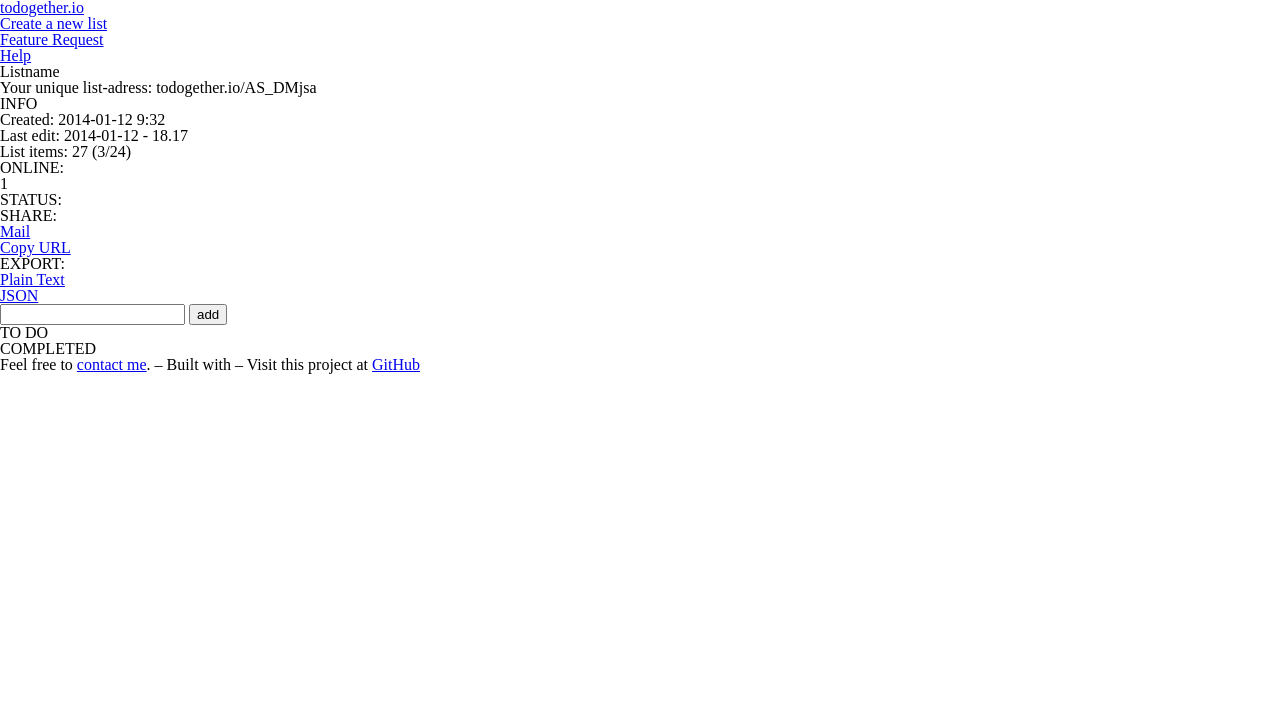
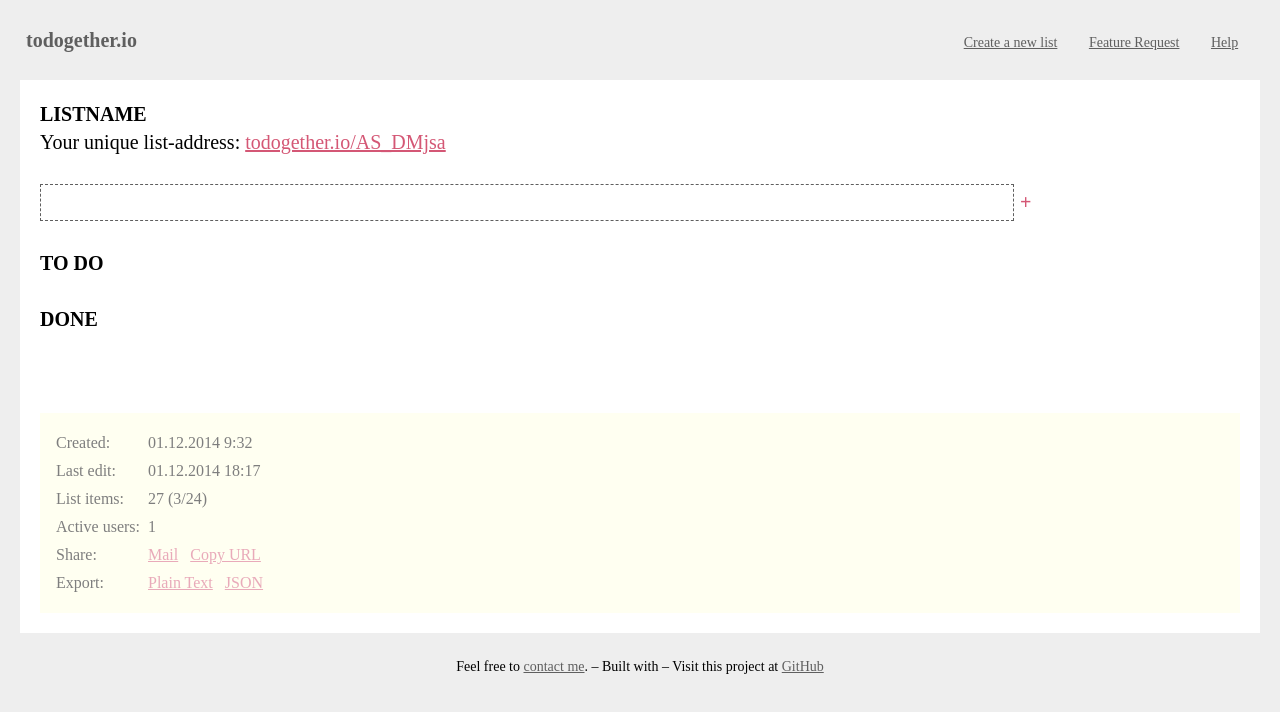
Before and after one commit to axani/todogether.io, a website: page list.html in a window 1280 px wide. Drawn offline with nearby package versions, Linux system fonts and the light colour scheme; no server answers.

Commit message:
Add main styling

```diff
--- a/list.html
+++ b/list.html
@@ -11,7 +11,7 @@
         var socket = io.connect()
         var thisList = {}
         var listItemCount = 0;
-        thisList.HTMLcontent = $('.lists').html()
+        thisList.HTMLcontent = $('.sub-lists').html()
         thisList.ID = window.location.pathname;
 
         /* Connect */
@@ -20,7 +20,7 @@
             socket.on('getJSON', function(listJSON) {
                 if (listJSON.HTMLcontent != '') {
                     thisList.HTMLcontent = listJSON.HTMLcontent
-                    $('.lists').html(thisList.HTMLcontent)
+                    $('.sub-lists').html(thisList.HTMLcontent)
 
                     $('.list-item').each(function() {
                         listItemCount++;
@@ -45,7 +45,7 @@
         /* Checklist */
 
         function saveList() {
-            thisList.HTMLcontent = $('.lists').html();
+            thisList.HTMLcontent = $('.sub-lists').html();
             socket.emit('saveList', thisList)
             console.log(thisList);
         }
@@ -60,11 +60,11 @@
                 $('.list-todo').prepend('<li><input type="checkbox" class="checkbox-todo"><span itemID="' + listItemCount + '"class="list-item" contenteditable>' + data + '</span></li>');
                 console.log('Item added');
             } else {
-                $('.lists').html(data.HTMLcontent);
+                $('.sub-lists').html(data.HTMLcontent);
                 console.log('Content replaced' +  data.HTMLcontent);
             };
 
-            thisList.HTMLcontent = $('.lists').html();
+            thisList.HTMLcontent = $('.sub-lists').html();
             saveList();
         });
 
@@ -74,12 +74,12 @@
             // });
 
             $('.datasend').click(function() {
-                var data = $('.data').val();
-                $('.data').val('');
+                var data = $('.list-input').val();
+                $('.list-input').val('');
                 socket.emit('addItem', data);
             });
 
-            $('.data').keypress(function(e) {
+            $('.list-input').keypress(function(e) {
                 if (e.which == 13) {
                     $('.datasend').click().blur();
                 }
@@ -98,7 +98,7 @@
                 console.log($('.list-item[itemID = "' + itemID + '"]').html());
             });
 
-            $('.lists')
+            $('.sub-lists')
                 .on('click', '.list-item', function() {
                     var itemContentBackup = $(this).html();
                     $(this).addClass('active');
@@ -130,7 +130,7 @@
                     updateItem($(this));
                 });
 
-            $('.lists').on('click', '.list-todo .checkbox-todo', function() {
+            $('.sub-lists').on('click', '.list-todo .checkbox-todo', function() {
                 $(this).attr('checked', 'checked');
                 var thisListItem = $(this).parent('li');
                 $('.list-done').prepend('<li>' + thisListItem.html() + '</li>');
@@ -140,7 +140,7 @@
 
             })
 
-            $('.lists').on('click', '.list-done .checkbox-todo', function() {
+            $('.sub-lists').on('click', '.list-done .checkbox-todo', function() {
                 console.log('uncheck');
                 $(this).removeAttr('checked');
                 var thisListItem = $(this).parent('li');
@@ -150,7 +150,7 @@
             })
 
             function updateEntireList() {
-                thisList.HTMLcontent = $('.lists').html();
+                thisList.HTMLcontent = $('.sub-lists').html();
                 socket.emit('coldUpdate', thisList)
             }
         });
@@ -161,36 +161,47 @@
 </head>
 <body>
 
-<div>
-    <h1><a href="#">todogether.io</a></h1>
+<div class="header">
+    <h1><a href="#" class="unstyled-link">todogether.io</a></h1>
     <ul>
         <li><a href="#">Create a new list</a></li>
         <li><a href="#">Feature Request</a></li>
         <li><a href="#">Help</a></li>
     </ul>
 </div>
-<div>
-    <h2>Listname</h2>
-    <p>Your unique list-adress: <span class="list-url">todogether.io/AS_DMjsa</span></p>
+<div class="list">
 
-    <div>
-        <h3>INFO</h3>
-        <ul>
-            <li>Created: 2014-01-12 9:32</li>
-            <li>Last edit: 2014-01-12 - 18.17</li>
-            <li>List items: 27 (3/24)</li>
-        </ul>
+    <h2 class="list-name">Listname</h2>
+    <p>Your unique list-address: <a href='#' class="list-url">todogether.io/AS_DMjsa</a></p>
+
+    <div class="input-area">
+        <input class="list-input edit-border"/><a href="#" class="datasend list-input-button">+</a>
     </div>
 
-    <div>
-        <h3>ONLINE:</h3>
-        <ul class="users">1</ul>
-        <h3>STATUS:</h3>
-        <ul class="log"></ul>
+    <div class="list-main">
+
+        <div class="sub-lists">
+            <h3>To do</h3>
+            <ul class="list-todo"></ul>
+            <h3>Done</h3>
+            <ul class="list-done"></ul>
+        </div>
     </div>
 
+    <div class="list-footer">
+        <div class="list-info">
+            <!-- <h3>INFO</h3> -->
+            <h3>Created:</h3> 01.12.2014 9:32<br>
+            <h3>Last edit:</h3> 01.12.2014 18:17<br>
+            <h3>List items:</h3> 27 (3/24)<br>
+            <h3>Active users:</h3> <span class="users">1</span>
+            <!-- <h3>STATUS:</h3>
+            <ul class="log"></ul> -->
+        </div>
+
+        <div class="list-output">
             <div>
-        <h3>SHARE:</h3>
+                <h3>Share:</h3>
                 <ul>
                     <li><a href="#">Mail</a></li>
                     <li><a href="#">Copy URL</a></li>
@@ -198,27 +209,20 @@
             </div>
 
             <div>
-        <h3>EXPORT:</h3>
+                <h3>Export:</h3>
                 <ul>
                     <li><a href="#">Plain Text</a></li>
                     <li><a href="#">JSON</a></li>
                     <!-- <li><a href="#">other format?</a></li> -->
                 </ul>
             </div>
-
-    <div>
-      <input class="data"/>
-      <input type="button" class="datasend" value="add" />
-      <div class="lists">
-        <h3>TO DO</h3>
-        <ul class="list-todo"></ul>
-        <h3>COMPLETED</h3>
-        <ul class="list-done"></ul>
-      </div>
         </div>
     </div>
 
-<div>
+
+</div>
+
+<div class="footer">
     <p>
         Feel free to <a href="mailtp:philipp@todogether.io">contact me</a>. – Built with – Visit this project at <a href="https://github.com/axani/todogether.io">GitHub</a>
     </p>
--- a/public/css/style.scss
+++ b/public/css/style.scss
@@ -2,6 +2,164 @@
 
 @import "reset";
 
+/* Variables */
+
+$background-color: #eee;
+$text-color-dark: black;
+$text-color-light: #ffaa4b;
+
+$spot-color: #d45775;
+$dark-color: #5f5f5f;
+
+$std-line-height: 1.4em;
+$std-font: Times New Roman;
+
+/* Helpers */
+
+.unstyled-link {
+    text-decoration: none;
+}
+
+.edit-border {
+    border: 1px dashed $dark-color;
+}
+
+/* Main */
+body {
+    font-family: $std-font;
+    font-size: 20px;
+    line-height: $std-line-height;
+    background-color: $background-color;
+    color: $text-color-dark;
+    padding: 1em;
+}
+
+a {
+    color: $dark-color;
+}
+
+p {
+    margin-bottom: $std-line-height;
+}
+
+.header {
+    h1 {
+        display: inline-block;
+        font-weight: bold;
+        padding: 0.3em;
+        width: 40%
+    }
+
+    ul {
+        display: inline-block;
+        font-size: 0.7em;
+        text-align: right;
+        width: 58%;
+
+        li {
+            display: inline;
+            padding: 1em;
+        }
+    }
+
+}
+
+.footer {
+    text-align: center;
+    font-size: 0.7em;
+}
+
+/* List */
+
+.list {
+    background-color: white;
+    color: $text-color-dark;
+    padding: 1em;
+    margin: 1em 0;
+
+    a {
+        color: $spot-color;
+    }
+}
+
+.list-name {
+    font-weight: bold;
+    text-transform: uppercase;
+}
+
+.list-input {
+    font-size: 1em;
+    color: #529ac8;
+    font-family: $std-font;
+    padding: 0.3em;
+    width: 80%;
+}
+
+.list-input-button {
+    font-weight: bold;
+    color: $spot-color;
+    text-decoration: none;
+    padding: 0 0.3em;
+    left: 0.3em;
+}
+
+.list-main {
+    margin-bottom: 4em;
+}
+
+.sub-lists {
+    margin: 1em 0;
+
+    h3 {
+        font-weight: bold;
+        margin: $std-line-height 0 0.7em 0;
+        text-transform: uppercase;
+    }
+}
+
+.list-item {
+    padding: 0.1em 0.3em;
+}
+
 .list-item.active{
-    color: green;
+    @extend .edit-border;
+    color: #529ac8;
 }
+
+.list-done .list-item{
+    color: #89d055;
+}
+
+input[type="checkbox"] {
+    margin-right: 0.6em;
+}
+
+.list-footer {
+    background-color: #ffffe4;
+    font-size: 0.8em;
+    padding: 1em;
+    opacity: 0.5;
+
+    &:hover {
+        opacity: 1;
+    }
+
+    h3, ul, li {
+        display: inline-block;
+    }
+
+    h3 {
+        min-width: 5.5em;
+    }
+
+    li {
+        margin-right: 0.5em;
+    }
+}
+
+.list-info, .list-output {
+    vertical-align: top;
+    width: 50%;
+    min-width: 15em;
+    display: inline-block
+}
```
Also changed, not shown: public/css/style.css. Lines whose indentation alone changed are shown as unchanged.
